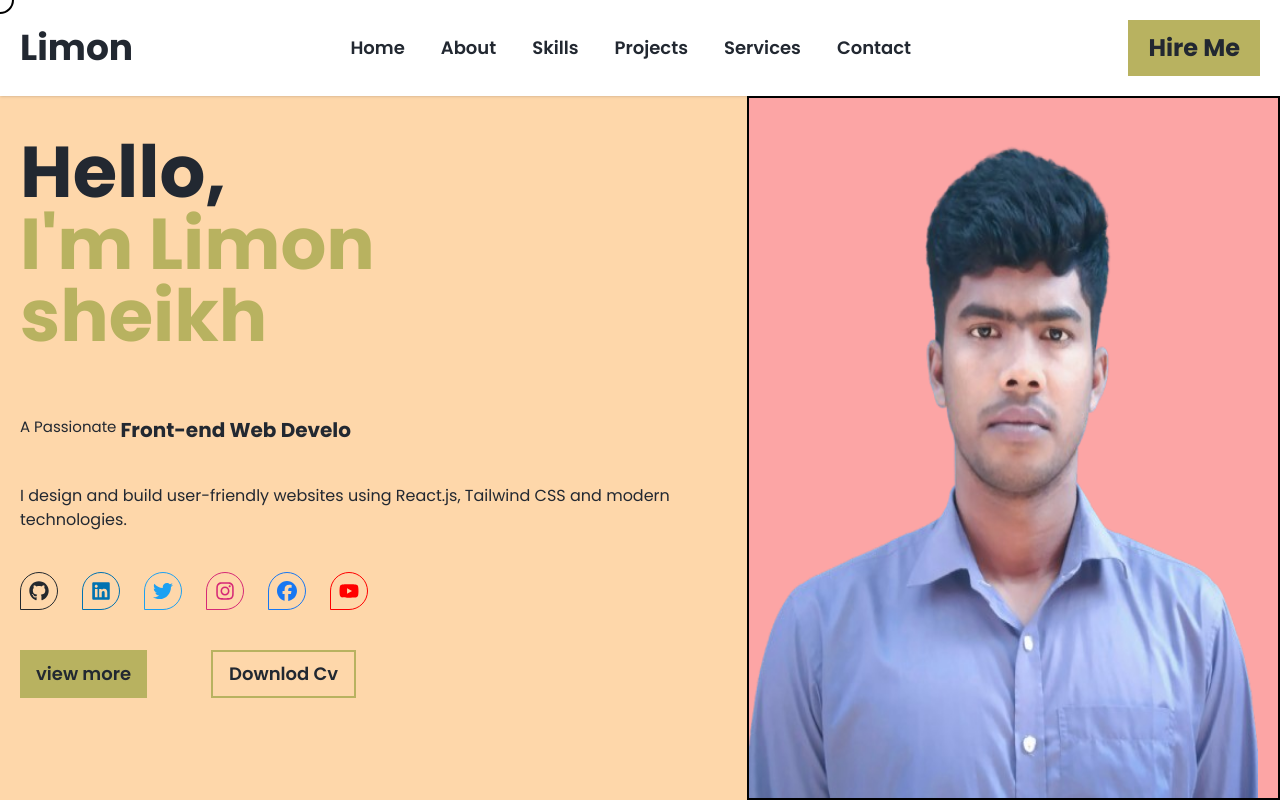
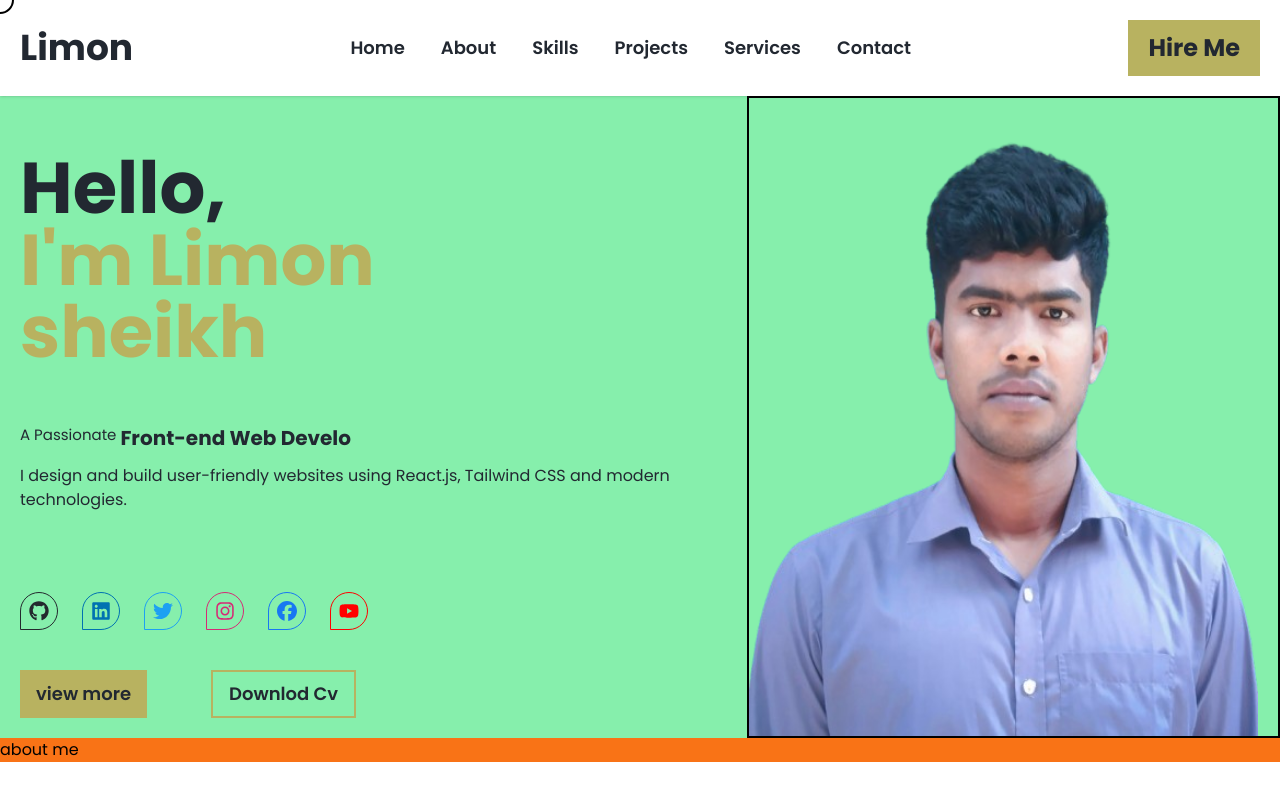
Before and after one commit to Limon-sheikh/My-portfolio, a React (Vite) app in the folder my-website/: page / in a window 1280 px wide. Built offline with nearby package versions, Linux system fonts and the light colour scheme.

Commit message:
simple customization and layout edit

```diff
--- a/my-website/src/App.jsx
+++ b/my-website/src/App.jsx
@@ -33,24 +33,24 @@ function App() {
         </nav>
       </header>
 
-      <main className="bg-red-200">
-        <section className="container mx-auto bg-green-300 grid md:grid-cols-12 h-[calc(100vh-96px)] max-h-[920px] min-h-[500px]
-          sm: ">
+      <main>
+        <section className="container bg-green-300 mx-auto grid md:grid-cols-12">
           {/* hero left side content start */}
-            <div className="bg-orange-200 text-gray col-span-7 px-5">
-              <h1 className="text-[clamp(3rem,11vw,5rem)] leading-tight md:text-6xl lg:text-7xl font-bold mt-10">
+            <div className="text-gray col-span-7 px-5">
+              <h1 className="text-[clamp(3rem,11vw,5rem)] leading-tight md:text-6xl lg:text-7xl font-bold mt-14">
                 {hello} <br/><span className="text-accent ">{limon}</span><br/><span className="text-accent ">{sheikh}</span>
               </h1>
-              <div className="mt-16 flex flex-wrap">
+              <div className="mt-14 flex flex-wrap">
                 <span className="pr-1 text-[15px]">{title}</span>
                 <div className="flex items-center">
                   <span className="text-md sm:text-xl font-bold typewriter">{titleName}</span>
                 </div>
               </div>
-              <p className="mt-10">{description}</p>
+              <p className="mt-3">{description}</p>
 
               {/* hero social icons */}
-              <div className="grid grid-flow-col justify-between md:justify-start mt-20 md:mt-80 lg:mt-10 md:gap-6">
+              <div className="grid grid-flow-col justify-between md:justify-start mt-20 md:mt-80 lg:mt-20
+               md:gap-6">
                 {socials.map((social, index) =>(
                   <a key={index} href={social.link} style={{borderColor: social.color, transition: "all 0.4s ease-in-out"}} target='_blank'
                     className="p-2 border border-black rounded-tl-3xl rounded-tr-3xl rounded-br-3xl"
@@ -69,7 +69,7 @@ function App() {
               </div>
 
               {/* hero button */}
-              <div className="mt-10 flex justify-between md:justify-start md:gap-16">
+              <div className="mt-10 mb-5 flex justify-between md:justify-start md:gap-16">
                 <Button title='view more' border={false}
                   className="
                     bg-accent text-gray px-4 py-2 font-semibold text-md md:text-lg hover:bg-hover
@@ -86,7 +86,7 @@ function App() {
 
           {/* hero right side content start */}
             <div className="hidden md:block border-2 col-span-5 ">
-              <div className='bg-red-300 h-[100%] w-[100%] pr-5'>
+              <div className='h-[100%] w-[100%] pr-5'>
                 <img src={image} alt="hero image" className='w-[100%] h-[100%]'/>
               </div>
                 {/* <div className='absolute bg-accent top-60 animate-bounce p-4 rounded-3xl'>html</div> */}
@@ -94,9 +94,9 @@ function App() {
           {/* hero right side content end */}
         </section>
 
-        {/* <section className='bg-orange-500 container mx-auto'>
+        <section className='bg-orange-500 container mx-auto'>
             <h1>about me</h1>
-        </section> */}
+        </section>
 
 
 
--- /dev/null
+++ b/my-website/src/components/Circle.jsx
@@ -0,0 +1,11 @@
+import React from 'react';
+
+const Circle = () => {
+    return (
+        <div className='bg-red-400 w-[400px] h-[500px]'>
+            <img src="" alt="" />
+        </div>
+    );
+};
+
+export default Circle;
--- a/my-website/src/index.css
+++ b/my-website/src/index.css
@@ -6,7 +6,7 @@
   --Primary: #4F46E5;
   --Secondary: #E0E7FF;
   --Accent: #b8b260;
-  --Background-color: #eeeeee;
+  --Background-color: #ffffff;
   --Text: #1f2937;
 
 }
```
Also changed, not shown: my-website/src/assets/image/about.png (added).
